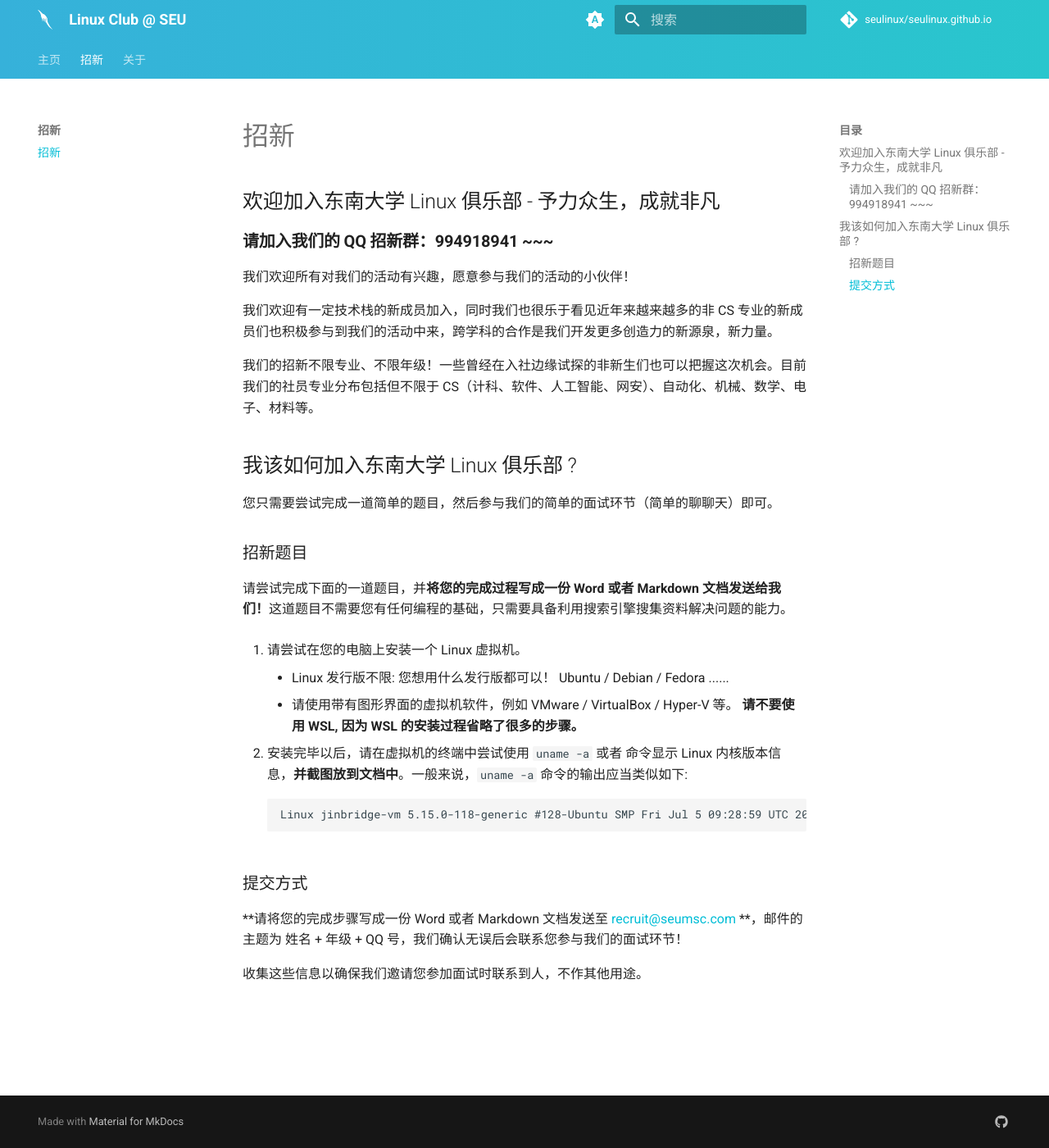
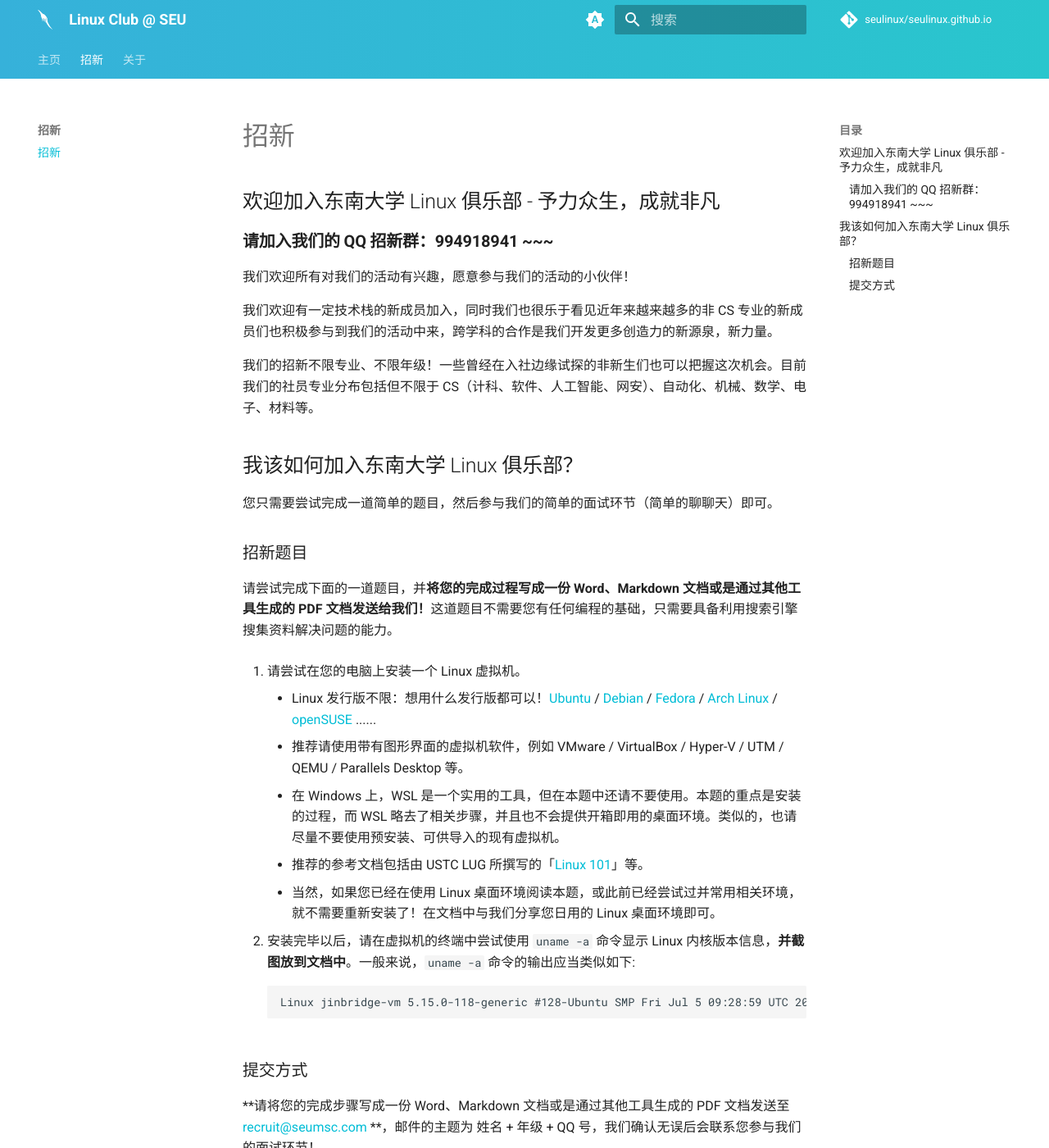
Before and after one commit to seulinux/seulinux.github.io, an MkDocs documentation site: the page built from docs/recruit.md, in a window 1280 px wide and 1400 px high. Shown: the whole window at 82% size. Built offline with MkDocs 1.6.1 and Material for MkDocs 9.7.7, drawn with Linux system fonts in a browser that asks for light colours; comment, search, counter and statistics services are not loaded.

Commit message:
feat: add details to recruit

````diff
--- a/docs/recruit.md
+++ b/docs/recruit.md
@@ -10,20 +10,23 @@
 
 我们的招新不限专业、不限年级！一些曾经在入社边缘试探的非新生们也可以把握这次机会。目前我们的社员专业分布包括但不限于 CS（计科、软件、人工智能、网安）、自动化、机械、数学、电子、材料等。
 
-## 我该如何加入东南大学 Linux 俱乐部 ?
+## 我该如何加入东南大学 Linux 俱乐部？
 
 您只需要尝试完成一道简单的题目，然后参与我们的简单的面试环节（简单的聊聊天）即可。
 
 ### 招新题目
 
-请尝试完成下面的一道题目，并**将您的完成过程写成一份 Word 或者 Markdown 文档发送给我们！**这道题目不需要您有任何编程的基础，只需要具备利用搜索引擎搜集资料解决问题的能力。
+请尝试完成下面的一道题目，并**将您的完成过程写成一份 Word、Markdown 文档或是通过其他工具生成的 PDF 文档发送给我们！**这道题目不需要您有任何编程的基础，只需要具备利用搜索引擎搜集资料解决问题的能力。
 
 1. 请尝试在您的电脑上安装一个 Linux 虚拟机。
 
-    - Linux 发行版不限: 您想用什么发行版都可以！ Ubuntu / Debian / Fedora ......
-    - 请使用带有图形界面的虚拟机软件，例如 VMware / VirtualBox / Hyper-V 等。 **请不要使用 WSL, 因为 WSL 的安装过程省略了很多的步骤。**
+    - Linux 发行版不限：想用什么发行版都可以！[Ubuntu](https://ubuntu.com/) / [Debian](https://www.debian.org/) / [Fedora](https://www.debian.org/) / [Arch Linux](https://archlinux.org/) / [openSUSE](https://www.opensuse.org/) ......
+    - 推荐请使用带有图形界面的虚拟机软件，例如 VMware / VirtualBox / Hyper-V / UTM / QEMU / Parallels Desktop 等。
+    - 在 Windows 上，WSL 是一个实用的工具，但在本题中还请不要使用。本题的重点是安装的过程，而 WSL 略去了相关步骤，并且也不会提供开箱即用的桌面环境。类似的，也请尽量不要使用预安装、可供导入的现有虚拟机。
+    - 推荐的参考文档包括由 USTC LUG 所撰写的「[Linux 101](https://101.lug.ustc.edu.cn/)」等。
+    - 当然，如果您已经在使用 Linux 桌面环境阅读本题，或此前已经尝试过并常用相关环境，就不需要重新安装了！在文档中与我们分享您日用的 Linux 桌面环境即可。
 
-2. 安装完毕以后，请在虚拟机的终端中尝试使用 `uname -a` 或者 命令显示 Linux 内核版本信息，**并截图放到文档中**。一般来说，`uname -a` 命令的输出应当类似如下:
+2. 安装完毕以后，请在虚拟机的终端中尝试使用 `uname -a` 命令显示 Linux 内核版本信息，**并截图放到文档中**。一般来说，`uname -a` 命令的输出应当类似如下:
 
     ```
     Linux jinbridge-vm 5.15.0-118-generic #128-Ubuntu SMP Fri Jul 5 09:28:59 UTC 2024 x86_64 x86_64 x86_64 GNU/Linux
@@ -31,6 +34,6 @@
 
 ### 提交方式
 
-**请将您的完成步骤写成一份 Word 或者 Markdown 文档发送至 [recruit@seumsc.com](mailto:recruit@seumsc.com) **，邮件的主题为 姓名 + 年级 + QQ 号，我们确认无误后会联系您参与我们的面试环节！
+**请将您的完成步骤写成一份 Word、Markdown 文档或是通过其他工具生成的 PDF 文档发送至 [recruit@seumsc.com](mailto:recruit@seumsc.com) **，邮件的主题为 姓名 + 年级 + QQ 号，我们确认无误后会联系您参与我们的面试环节！
 
 收集这些信息以确保我们邀请您参加面试时联系到人，不作其他用途。
````
